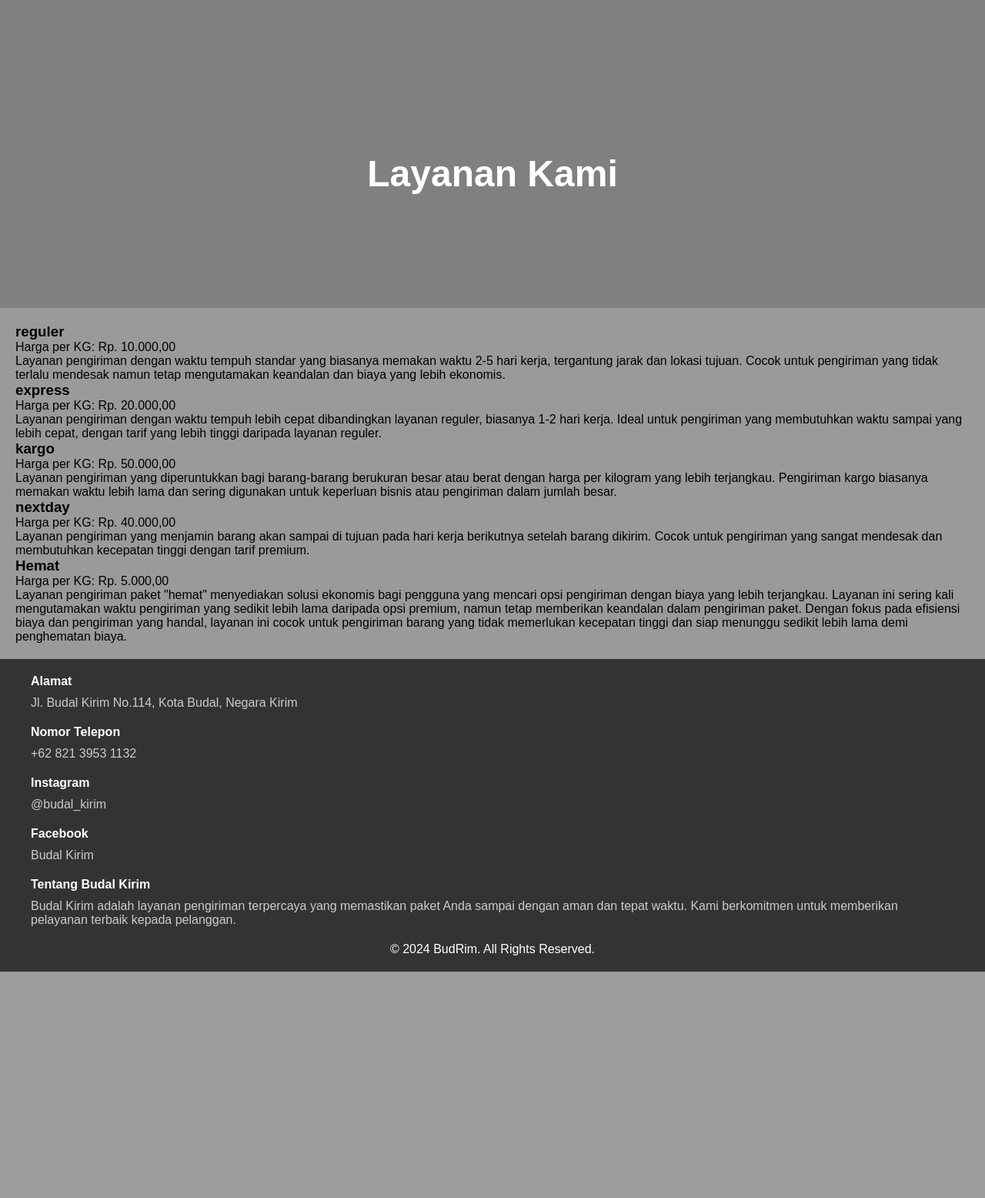
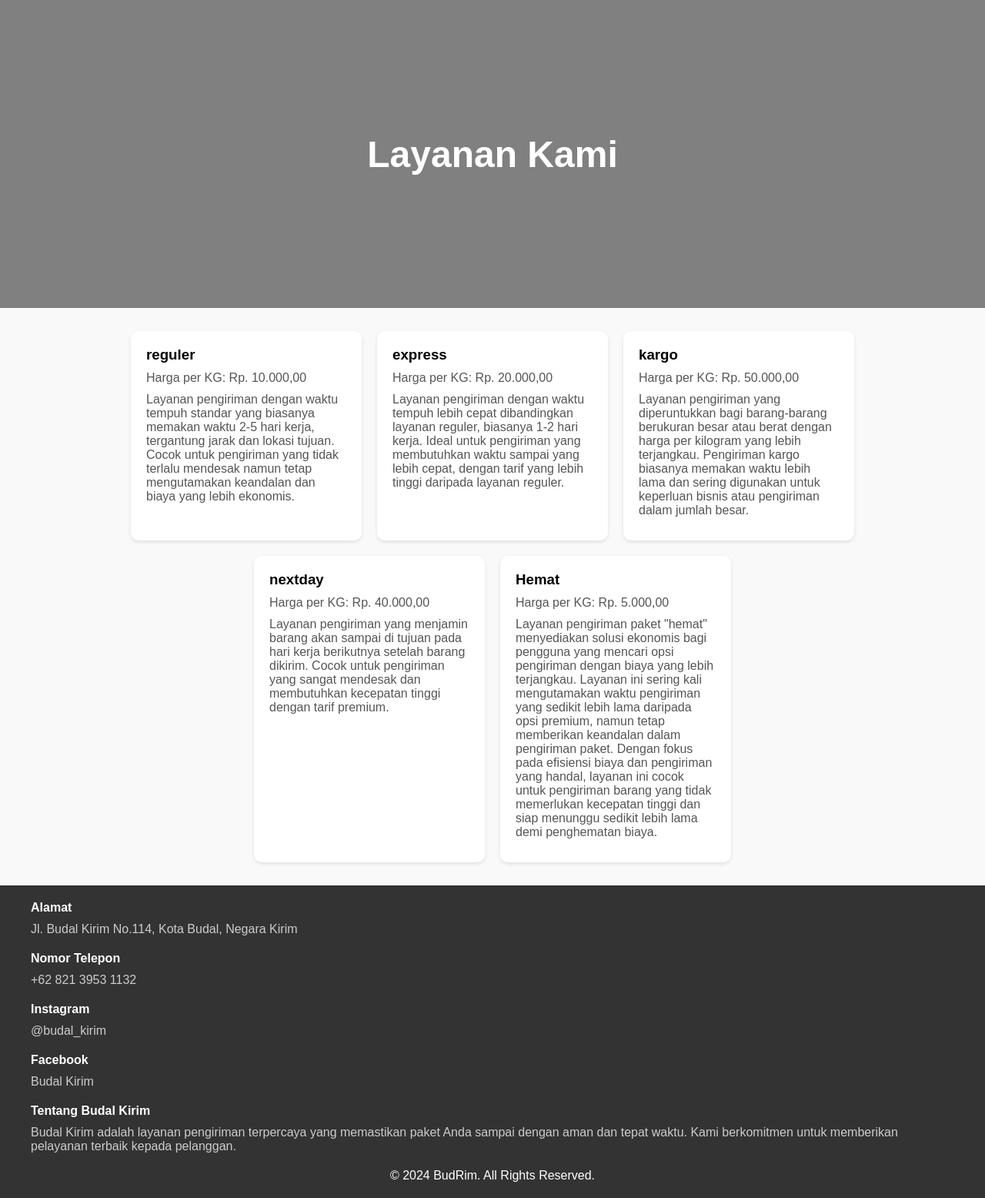
Before and after one commit to ReyCannavaro/budrim-ukl-xsija2-28, a PHP site: page /work.php in a window 1280 px wide. Shown: the part 74-1630 px from the top of the page at 77% size. Before the commit the page ends 1336 px from the top, so only its background shows below. Run offline with PHP 8.4, Linux system fonts and the light colour scheme; data comes from the database, SQL or seed files in the repository.

Commit message:
pesan commit

```diff
--- a/work.php
+++ b/work.php
@@ -20,6 +20,7 @@
             justify-content: space-between;
             align-items: center;
             padding: 10px 20px;
+            box-shadow: 0 2px 4px rgba(0, 0, 0, 0.1);
         }
         nav ul {
             list-style-type: none;
@@ -33,6 +34,7 @@
         nav ul li a {
             color: black;
             text-decoration: none;
+            font-weight: bold;
         }
         .hero {
             background-color: grey;
@@ -45,16 +47,34 @@
         }
         .hero h1 {
             font-size: 3em;
-            padding-top: 50px;
         }
         .advantages {
+            display: flex;
+            flex-wrap: wrap;
+            justify-content: center;
             padding: 20px;
+            background-color: #f9f9f9;
+        }
+        .advantage {
+            background-color: white;
+            border-radius: 10px;
+            box-shadow: 0 2px 5px rgba(0, 0, 0, 0.1);
+            margin: 10px;
+            padding: 20px;
+            width: 300px;
+            transition: transform 0.2s;
+        }
+        .advantage:hover {
+            transform: scale(1.05);
         }
         .advantage h3 {
             text-align: left;
+            margin-bottom: 10px;
         }
         .advantage p {
             text-align: left;
+            margin-bottom: 10px;
+            color: #555;
         }
         footer {
             background-color: #333;
@@ -89,7 +109,7 @@
             <img src="../aset/BudRim.png" alt="my-logo">
         </div>
         <ul>
-        <li><a href="index.php">Home</a></li>
+            <li><a href="index.php">Home</a></li>
             <li><a href="work.php">Work</a></li>
             <li><a href="../ukl%20x/login/index.php">Order</a></li>
             <li><a href="../ukl%20x/login/index.php">Login</a></li>
```
